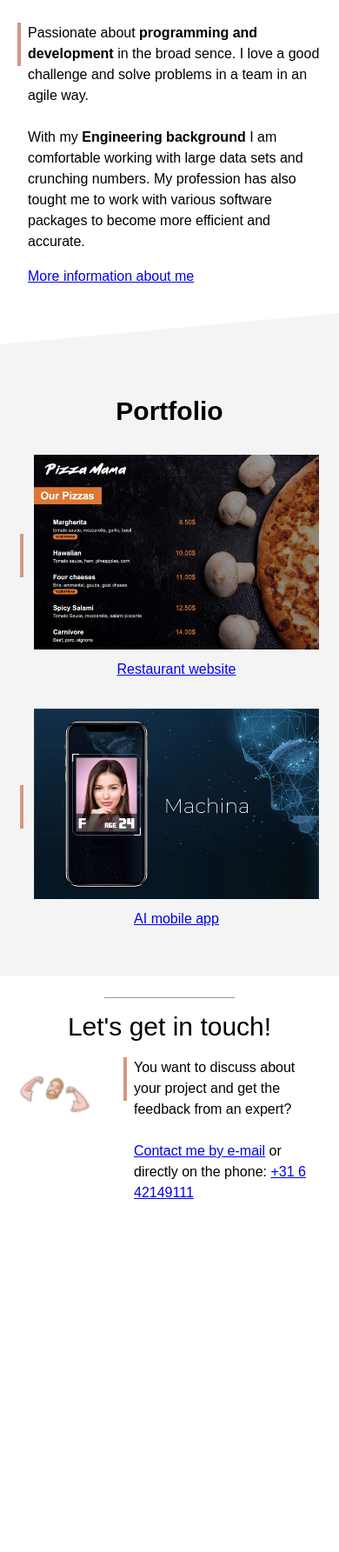
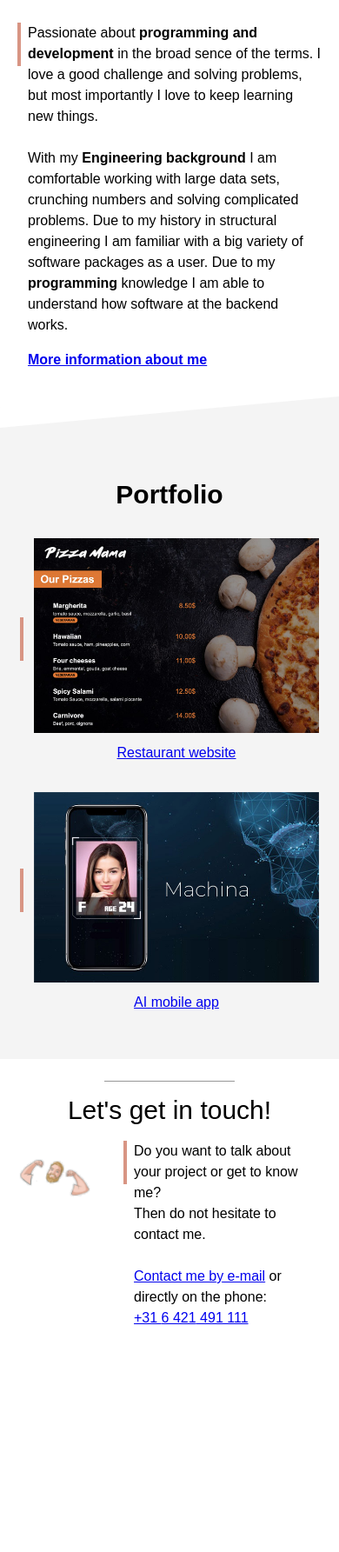
Before and after one commit to Dervis-vL/portfolio, a PHP site: page / in a window 390 px wide. Shown: the part 942-2727 px from the top of the page at 87% size. Before the commit the page ends 2321 px from the top, so only its background shows below. Run offline with PHP 8.4, Linux system fonts and the light colour scheme.

Commit message:
Added context and style improvements

```diff
--- a/contact-frame.html
+++ b/contact-frame.html
@@ -15,14 +15,15 @@
         <table style="width: 100%;">
             <tr>
                 <td valign="top" align="center">
-                    <img src="dervis_arms_square_white.png"/>
+                    <img src="images/dervis_arms_square_white.png"/>
                 </td>
                 <td>
                     <div class="text-with-vert-line" style="margin-left: 20px;">
                         <p>
-                            You want to discuss about your project and get the feedback from an expert?
+                            Do you want to talk about your project or get to know me?<br>
+                            Then do not hesitate to contact me.
                             <br/><br/>
-                            <a href="#mailto:dervis.vanleersum@gmail.com?subject=Say%20hi%20to%20Dervis%20van%20Leersum">Contact me by e-mail</a> or directly on the phone: <a href="tel:+31642149111">+31 6 42149111</a>
+                            <a href="mailto:dervis.vanleersum@gmail.com?subject=Say%20hi%20to%20Dervis%20van%20Leersum">Contact me by e-mail</a> or directly on the phone: <a href="tel:+31642149111"><span class="rev phone">124 6</span></a>
                         </p>
                     </div>
                 </td>
--- a/index.html
+++ b/index.html
@@ -4,19 +4,20 @@
     <meta charset="UTF-8"/>
     <meta http-equiv="X-UA-Compatible" content="IE=edge"/>
     <meta name="viewport" content="width=device-width, initial-scale=1.0"/>
+    <link rel="stylesheet" href="style.css"/>
+    <link rel="shortcut icon" type="image/x-icon" href="images/dervis_face_noback.png"/>
+
     <title>Dervis van Leersum</title>
-    <link rel="stylesheet" href="style.css"/>
-    <link rel="shortcut icon" type="image/x-icon" href="dervis_face.ico"/>
 
 </head>
 <body>
     <!-- COVER -->
     <div class="cover">
-        <img class="cover_profile" src="profile_dervis.png"/>
+        <img class="cover_profile" src="images/profile_dervis.png" alt="Profile image of Dervis"/>
 
         <h1>Dervis van Leersum</h1>
 
-        <p>Structural Engineer | Developer</p>
+        <p>Structural Engineer | Software Developer</p>
 
         <div class="center">
             <a class="contact_me" href="mailto:dervis.vanleersum@gmail.com?subject=Say%20hi%20to%20Dervis%20van%20Leersum">CONTACT ME</a>
@@ -32,22 +33,21 @@
     <div class="section gray-section-1">
         <div class="separator-1"></div>
 
-        <p>As a <b>Civil Engineer</b> I calculate concrete structures As a <b>Developer</b> I can also do cool stuff</p>
+        <p>As a <b>Civil Engineer</b> I calculate concrete structures As a <b>Software Developer</b> I make applications</p>
     </div>
 
     <!-- WHITE -->
     <!-- Overflow is directly added to make next grey style div adapt -->
     <div class="section" style="overflow: auto;">
         <h2>About me</h2>
-        <img class="col-content" src="https://imgix.bustle.com/inverse/ec/a3/37/7c/bc77/4faa/9922/1265616c3b68/theres-just-something-special-about-seeing-chewie-and-han-in-the-falcon-cockpit.jpeg?w=349&h=175&fit=max&auto=format%2Ccompress&q=50&dpr=2"/>
+        <img class="col-content" src="images/dervis_portret_edit.png"/>
 
         <div class="col-content float-right">
             <div class="text-with-vert-line">
-                <p>Passionate about <b>programming and development</b> in the broad sence. I love a good challenge and solve problems in a team in an agile way.
-                    <br/><br/>
-                    With my <b>Engineering background</b> I am comfortable working with large data sets and crunching numbers. My profession has also tought me to work with various software packages to become more efficient and accurate.
+                <p>Passionate about <b>programming and development</b> in the broad sence of the terms. I love a good challenge and solving problems, but most importantly I love to keep learning new things.<br/><br/>
+                With my <b>Engineering background</b> I am comfortable working with large data sets, crunching numbers and solving complicated problems. Due to my history in structural engineering I am familiar with a big variety of software packages as a user. Due to my <b>programming</b> knowledge I am able to understand how software at the backend works.
                 </p>
-                <a href="https://www.linkedin.com/in/dervis-van-leersum-69a14898" target="_blank">More information about me</a>
+                <a href="https://www.linkedin.com/in/dervis-van-leersum-69a14898" target="_blank"><b>More information about me</b></a>
             </div>
         </div>
     </div>
@@ -57,7 +57,7 @@
         <h2>Portfolio</h2>
         <table class="col-portfolio" style=" display: inline-block;">
             <tr>
-                <td><div class="vertical-bar"></div></td>  <td><a href="portfolio-restaurant-website.html"><img style="width: 100%;" src="project1small.jpg"/></a></td>
+                <td><div class="vertical-bar"></div></td>  <td><a href="portfolio-restaurant-website.html"><img style="width: 100%;" src="images/project1small.jpg"/></a></td>
             </tr>
             <tr>
                 <td></td>  <td align="center"><a href="portfolio-restaurant-website.html">Restaurant website</a></td>
@@ -66,7 +66,7 @@
 
         <table class="float-right col-portfolio">
             <tr>
-                <td><div class="vertical-bar"></div></td>  <td><a href="portfolio-AI app.html"><img style="width: 100%; max-width: 655px;" src="project2small.jpg"/></a></td>
+                <td><div class="vertical-bar"></div></td>  <td><a href="portfolio-AI app.html"><img style="width: 100%; max-width: 655px;" src="images/project2small.jpg"/></a></td>
             </tr>
             <tr>
                 <td></td>  <td align="center"><a href="portfolio-AI app.html">AI mobile app</a></td>
--- a/portfolio-AI app.html
+++ b/portfolio-AI app.html
@@ -6,7 +6,7 @@
     <meta name="viewport" content="width=device-width, initial-scale=1.0"/>
     <title>AI Mobile app</title>
     <link rel="stylesheet" href="style.css"/>
-    <link rel="shortcut icon" type="image/x-icon" href="dervis_face.ico"/>
+    <link rel="shortcut icon" type="image/x-icon" href="images/dervis_face_noback.png"/>
 </head>
 <body>
     <!-- HEADER -->
@@ -51,7 +51,7 @@
 
         <div style="text-align: center;
             margin-top: 30px;">
-            <a href="#"><img class="portfolio" src="project2small.jpg"/></a>
+            <a href="#"><img class="portfolio" src="images/project2small.jpg"/></a>
             <a style="display: block; margin-top: 8px;" href="#">Link to the project</a>
         </div>
 
--- a/portfolio-restaurant-website.html
+++ b/portfolio-restaurant-website.html
@@ -6,7 +6,7 @@
     <meta name="viewport" content="width=device-width, initial-scale=1.0"/>
     <title>Restaurant website</title>
     <link rel="stylesheet" href="style.css"/>
-    <link rel="shortcut icon" type="image/x-icon" href="dervis_face.ico"/>
+    <link rel="shortcut icon" type="image/x-icon" href="images/dervis_face_noback.png"/>
 </head>
 <body>
     <!-- HEADER -->
@@ -53,7 +53,7 @@
 
         <div style="text-align: center;
             margin-top: 30px;">
-            <a href="#"><img class="portfolio" src="project1small.jpg"/></a>
+            <a href="#"><img class="portfolio" src="images/project1small.jpg"/></a>
             <a style="display: block; margin-top: 8px;" href="#">Link to the project</a>
         </div>
 
--- a/style.css
+++ b/style.css
@@ -1,6 +1,12 @@
 * {
     box-sizing: border-box;
 }
+
+/* protection start */
+span.rev { unicode-bidi: bidi-override; direction: rtl; white-space: nowrap;}
+span.rev.phone:before { content: "111 194 "; }
+span.rev.phone:after { content: " 13+";}
+/* protection end */
 
 :root {
     --color1:#D89584;
@@ -17,17 +23,18 @@ body {
 
 iframe {
     width: 100%;
-    height: 350px;
+    height: 35rem;
     border: none;
 }
 
 div.cover {
     /* background image, repeat, positon / size_h, size_v, (or cover, this will cover all size with respect to the image ratio */
-    background: url(cover_overlay.png) no-repeat center/100% 100%, url(cover.jpg) no-repeat center/cover;
+    background: url(images/cover_overlay.png) no-repeat center/100% 100%, url(images/cover.jpg) no-repeat center/cover;
     height: 360px;
 }
 
 img.cover_profile {
+    color: white;
     height: 100px;
     position: relative;
     left: 50%;     /* Not in center due to image size, adjust with margin */
@@ -88,7 +95,7 @@ div.cover_contact a:first-child {
 }
 
 a.contact_me {
-    background-color: #00000040;
+    background-color: #00000080;
     color: var(--color1);
     display: inline-block;
     text-align: center;
@@ -112,7 +119,7 @@ div.section {
 }
 
 div.gray-section-1 {
-    background: url(triangle2white.svg) no-repeat center bottom -1px/100%;
+    background: url(shapes/triangle2white.svg) no-repeat center bottom -1px/100%;
     background-color: var(--color2);
     padding-bottom: 100px;
 }
@@ -127,7 +134,7 @@ div.gray-section-1 p {
 }
 
 div.gray-section-2 {
-    background: url(triangle1white.svg) no-repeat center top/100%;
+    background: url(shapes/triangle1white.svg) no-repeat center top/100%;
     background-color: var(--color2);
     padding-top: 120px;
 }
@@ -144,6 +151,7 @@ div.separator-1 {
 
 img.col-content {
     width: 40%;
+    max-width: 400px;
 }
 
 div.col-content {
@@ -175,6 +183,7 @@ div.vertical-bar {
 
 .col-portfolio {
     width: 46%;
+    max-width: 500px;
 }
 
 div.frame {
@@ -200,7 +209,7 @@ div.frame img {
 .portfolio-header {
     height: 90px;
     /* background image, repeat, positon / size_h, size_v, (or cover, this will cover all size with respect to the image ratio */
-    background: url(header.jpg) no-repeat center/cover;
+    background: url(images/header.jpg) no-repeat center/cover;
     position: relative;
 }
 
@@ -213,7 +222,7 @@ div.frame img {
 }
 
 a.contact_me_portfolio {
-    background-color: #00000040;
+    background-color: #00000080;
     color: var(--color1);
     display: inline-block;
     text-align: center;
@@ -312,7 +321,7 @@ img.portfolio {
     }
 
     div.gray-section-2 {
-        background: url(triangle1white.svg) no-repeat center top/100%;
+        background: url(shapes/triangle1white.svg) no-repeat center top/100%;
         background-color: var(--color2);
         padding-top: 90px;
         overflow: auto;
```
